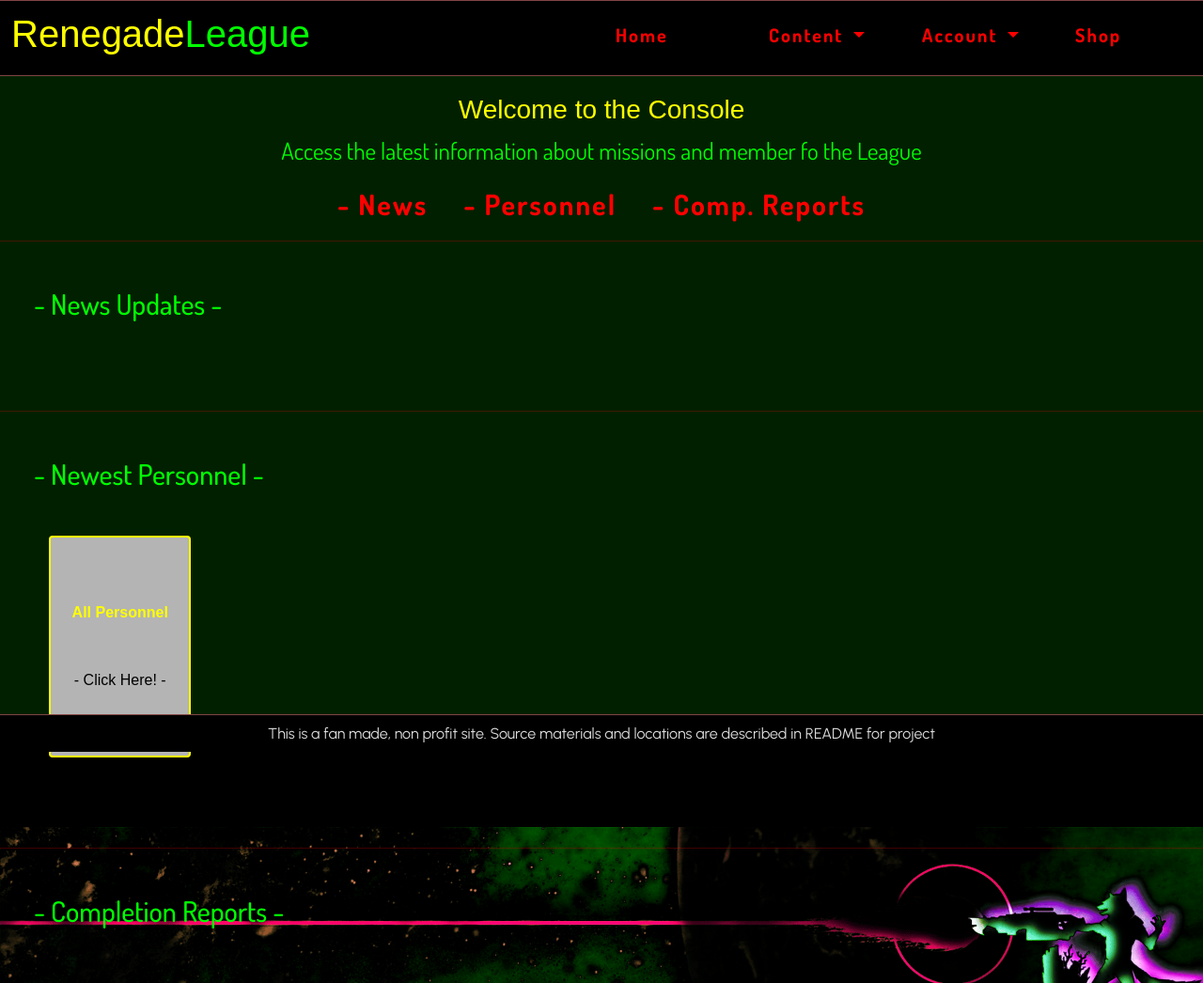
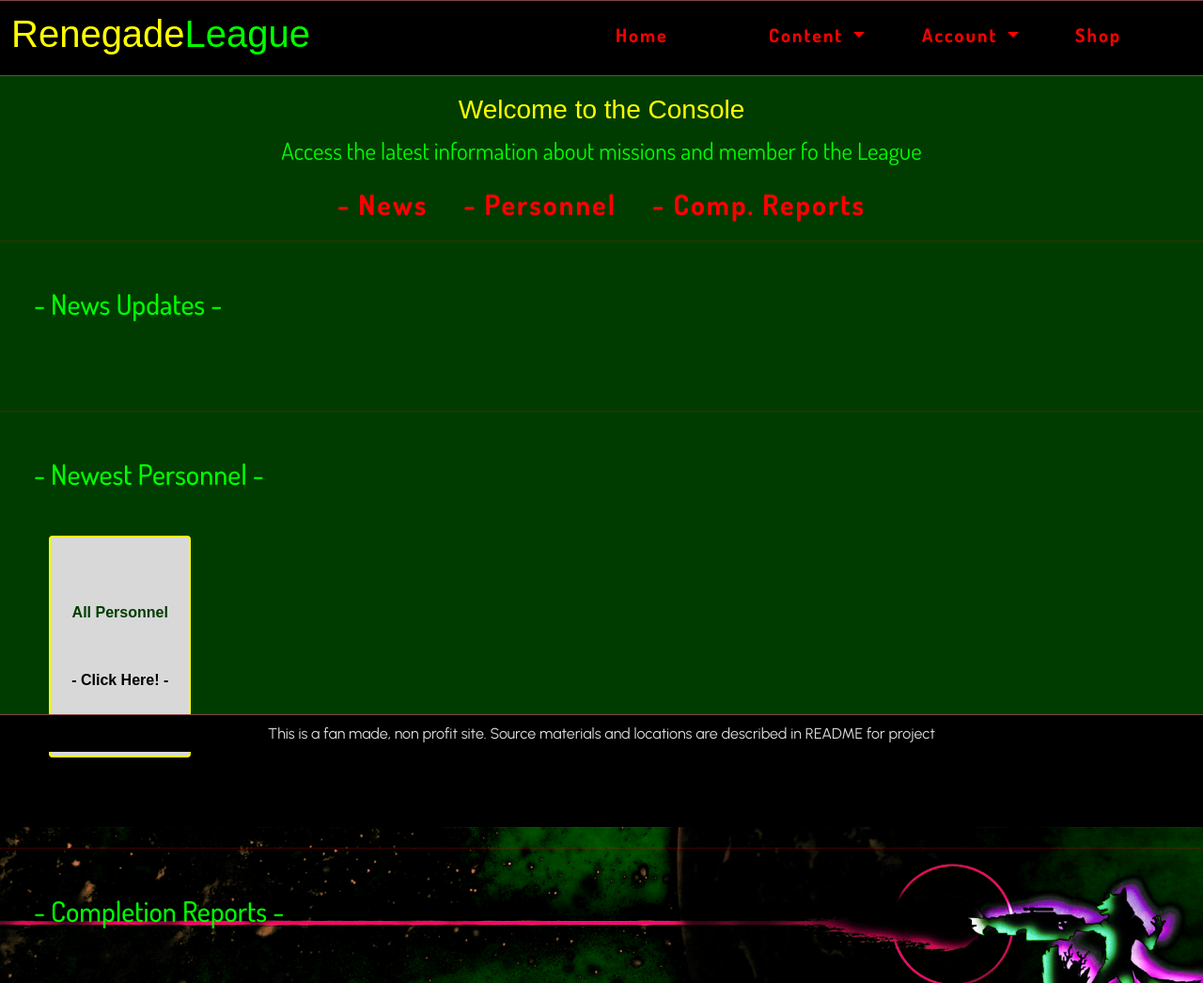
Before and after one commit to lukemunsch/fantasy-blog-shop, a Django app: page /console/ in a window 1280 px wide. Shown: the top 1046 px of the page at 94% size. Run offline with Django 3.2, Linux system fonts and the light colour scheme; data that the repository does not hold is empty; some libraries are stand-ins or nearby versions; some web fonts are replaced.

Commit message:
Update styles and colors for console page

```diff
--- a/console/templates/console/console.html
+++ b/console/templates/console/console.html
@@ -102,10 +102,10 @@
     {% endfor %}
     <div class="col-6 col-sm-4 col-lg-3 col-xl-2 mb-5">
       <a href="{% url 'personnel' %}" class="link-to-content">
-        <div class="card personnel-card">
+        <div class="card personnel-card more-content-card">
           <div class="row">
             <div class="col">
-              <p class="renegade my-5"><strong>All Personnel</strong></p>
+              <p class="darkleague my-5"><strong>All Personnel</strong></p>
               <p class="void my-5">- Click Here! -</p>
             </div>
           </div>
--- a/static/css/base.css
+++ b/static/css/base.css
@@ -18,8 +18,13 @@
     color: rgb(0, 255, 0);
 }
 
+.darkleague {
+    color: rgb(0, 60, 0);
+}
+
 .void {
     color: black;
+    font-weight: 700;
 }
 
 .menus {
@@ -108,7 +113,7 @@ body {
     top: 0;
     left: 0;
     position: fixed;
-    background: #012000;
+    background: rgb(0, 60, 0);
     z-index: -1;
 }
 
@@ -209,7 +214,7 @@ footer {
 }
 
 .btn-view {
-    background-color: rgb(0, 160, 0);
+    background-color: green;
     color: yellow;
 }
 
@@ -246,13 +251,17 @@ footer {
 /* personnel page styles */
 
 .personnel-card {
-    background-color: rgb(180, 180, 180);
+    background-color: rgb(216, 216, 216);
     border: 2px solid yellow;
     width: 80%;
     height: auto;
     align-items: center;
     padding: 20px 10px 20px 10px ;
     margin-left: 40px;
+}
+
+.more-content-card:hover {
+    background-color: red;
 }
 
 .card-img-holder {
```
